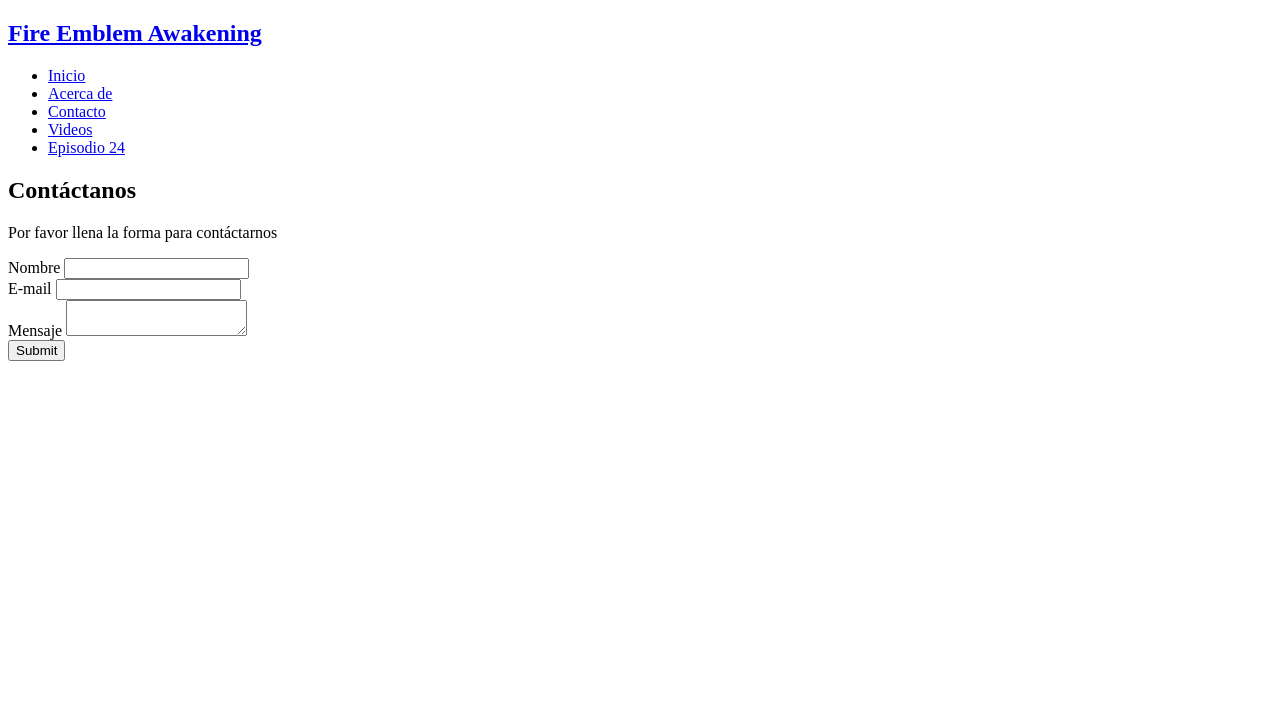
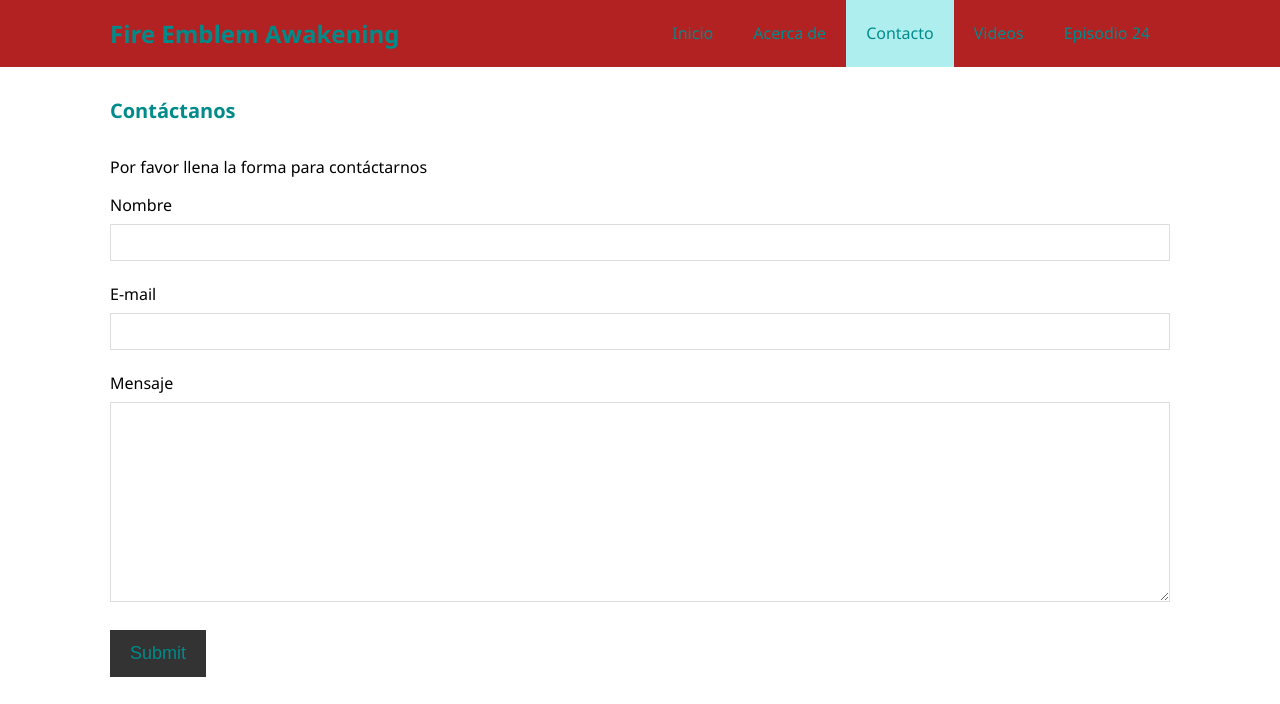
Before and after one commit to eddy071/Clase-4, a plain HTML site: page contact.html in a window 1280 px wide. Shown: the top 704 px of the page. Drawn offline with Linux system fonts and the light colour scheme; the site is published under a folder, as on GitHub Pages, so addresses that start at the root find nothing.

Commit message:
Update contact.html

```diff
--- a/contact.html
+++ b/contact.html
@@ -8,7 +8,7 @@
   <meta name="keywords" content="university, facultad, ingenieria, mecanica, electrica">
   <title>Fire Emblem Awakening | Contact</title>
   <link rel="stylesheet" href="https://use.fontawesome.com/releases/v5.7.2/css/all.css" integrity="sha384-fnmOCqbTlWIlj8LyTjo7mOUStjsKC4pOpQbqyi7RrhN7udi9RwhKkMHpvLbHG9Sr" crossorigin="anonymous">
-  <link rel="stylesheet" type="text/css" href="/CSS/styles.css">
+  <link rel="stylesheet" type="text/css" href="./CSS/styles.css">
 </head>
 <body>
     <form action="alex-0097@hotmail.com" method="post" enctype="Text/plain">
```
